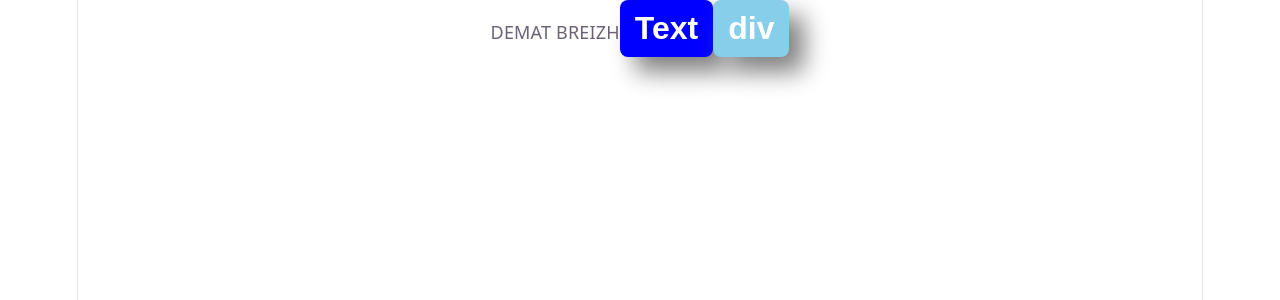
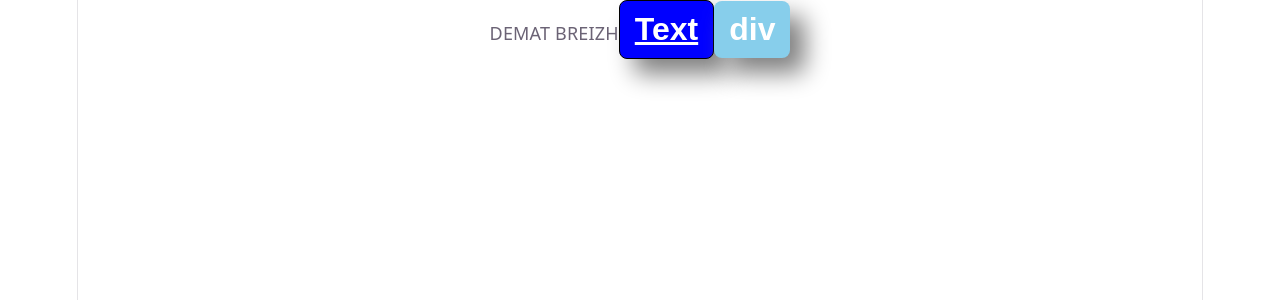
Before and after one commit to champix56/2026-09-14-tjscv1, a React (Vite) app: page / in a window 1280 px wide. Shown: the top 300 px of the page. Built offline with nearby package versions, Linux system fonts and the light colour scheme.

Commit message:
propagation de style du parent vers l'enfant

```diff
--- a/src/components/App/App.tsx
+++ b/src/components/App/App.tsx
@@ -5,9 +5,9 @@ function App() {
   return (
     <div className="App">
       DEMAT BREIZH
-      <Button onButtonClick={()=>{
+      <Button style={{border:'1px solid black',textDecoration:'underline' }} onButtonClick={()=>{
         console.log('coucou')
-      }} >
+      }}  >
         Text
       </Button>
       <Button className="primary"  onButtonClick={()=>{
--- a/src/components/ui/Button/Button.tsx
+++ b/src/components/ui/Button/Button.tsx
@@ -9,14 +9,17 @@ interface I_ButtonProps {
   children: React.ReactNode | Array<React.ReactNode>;
   className?: "primary" | "danger";
   onButtonClick?:()=>void
+  style?:React.CSSProperties
 }
-const Button: React.FC<I_ButtonProps> = ({ children, type='button', className, onButtonClick }) => {
+const Button: React.FC<I_ButtonProps> = ({ children, type='button', className, onButtonClick, style}) => {
+
   const getClassNameFromProps = () => {
     if (className) return " " + styles[className];
     else return "";
   };
   return (
     <button
+      style={{...style,textAlign:'center',}}
       className={`${styles.Button}${getClassNameFromProps()}`}
       type={type}
       onClick={()=>{
```
